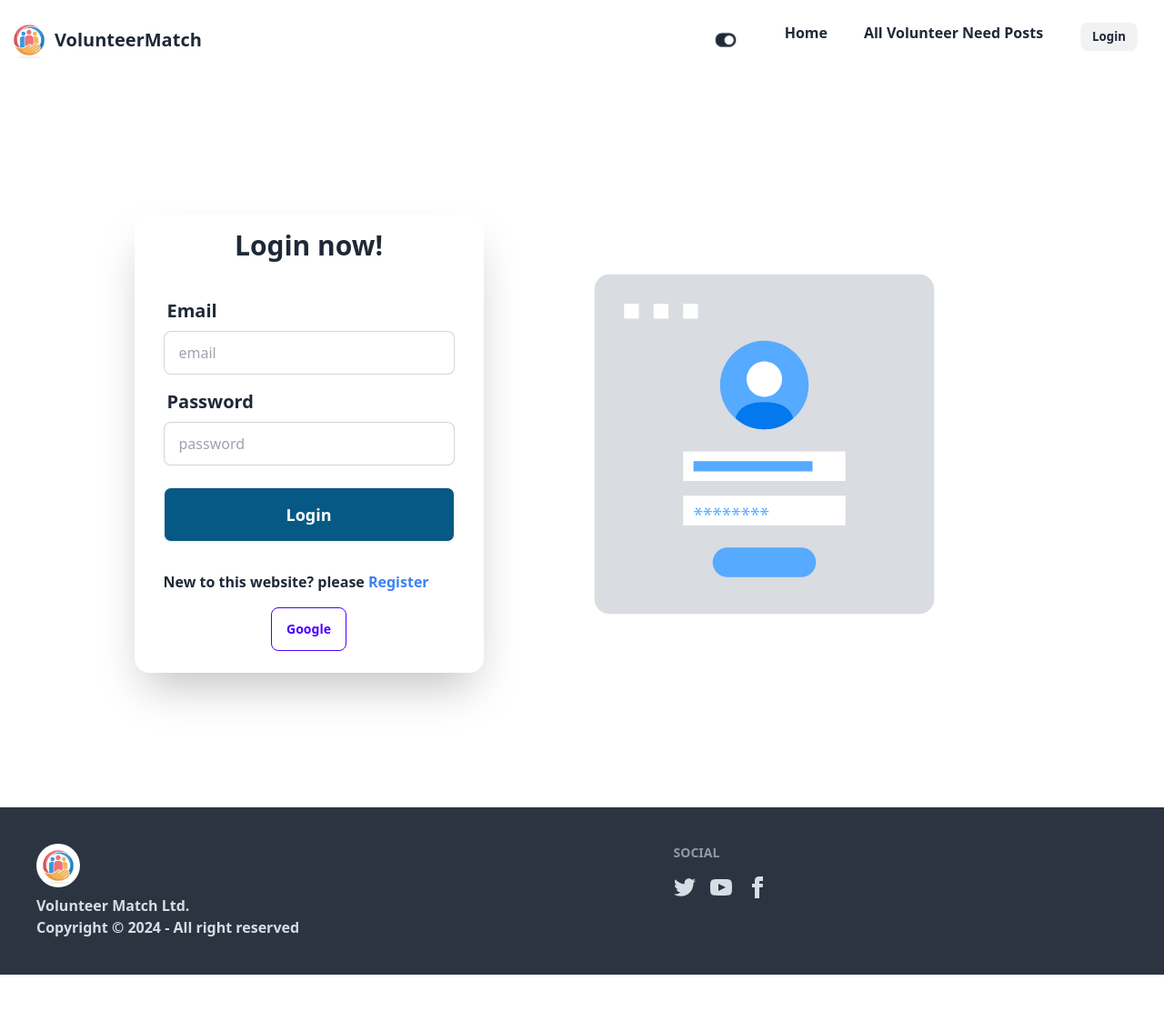
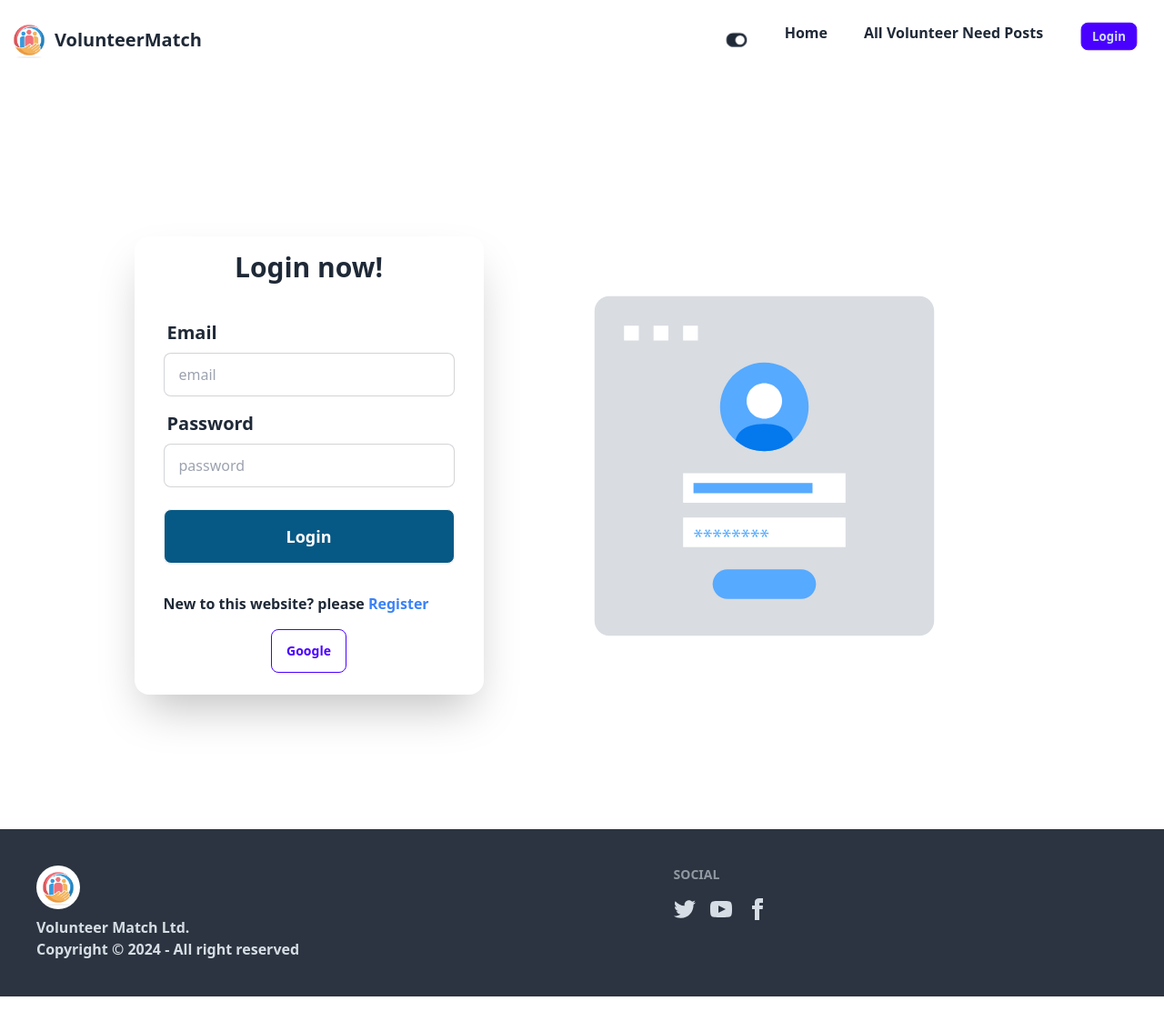
Before and after one commit to Sumaiya215/assignment11-volunteer-match-client, a React (Vite) app: page /login in a window 1280 px wide. Shown: the whole page at 91% size. Before the commit the page ends 1112 px from the top, so only its background shows below. Built offline with nearby package versions, Linux system fonts and the light colour scheme; no server answers.

Commit message:
made some corrections in the navbar and footer

```diff
--- a/src/components/Footer.jsx
+++ b/src/components/Footer.jsx
@@ -2,7 +2,7 @@ import logo from '../assets/v3-logo.jpg'
 
 const Footer = () => {
     return (
-        <div className='max-w-7xl mx-auto  mb-10'>
+        <div className='max-w-full mx-auto  mb-10'>
             <footer className="footer bg-neutral text-neutral-content p-10">
                 <aside>
                     <img src={logo} className='w-12 rounded-full' alt="" />
--- a/src/components/Navbar.jsx
+++ b/src/components/Navbar.jsx
@@ -22,6 +22,7 @@ const Navbar = () => {
 
     const toggleMenu = () => {
         setIsMenuOpen(!isMenuOpen);
+        console.log('Menu Toggled:', !isMenuOpen)
     }
 
     const toggleTheme = () => {
@@ -31,8 +32,8 @@ const Navbar = () => {
     };
 
     return (
-        <div>
-            <div className="navbar bg-base-100 max-w-7xl mx-auto">
+        <div className='min-h-28'>
+            <div className="navbar bg-base-100 max-w-full mx-auto">
                 <div className="flex-1">
                     <div className='flex gap-1 items-center'>
                         <img className='w-12' src={logo} alt="" />
@@ -67,10 +68,10 @@ const Navbar = () => {
 
                 {/* desktop menu */}
 
-                <div className='hidden lg:flex items-center gap-2'>
-                    <button className='btn btn-sm btn-ghost mr-3'
+                <div className='hidden lg:flex  items-center gap-2'>
+                    <button className='btn btn-sm btn-ghost '
                         onClick={toggleTheme}>
-                        {theme === "light"?
+                        {theme === "light" ?
                             <FaToggleOn className='text-2xl' /> :
                             <FaToggleOff className='text-2xl' />}
                     </button>
@@ -84,7 +85,7 @@ const Navbar = () => {
                         {
                             !user ? <li className='mb-2'>
                                 <Link to='/login'>
-                                    <button className='btn btn-sm font-bold '>Login</button>
+                                    <button className='btn btn-primary btn-sm font-bold '>Login</button>
                                 </Link>
 
                             </li> : <>
@@ -101,17 +102,17 @@ const Navbar = () => {
                                     <ul
                                         tabIndex={0}
                                         className="menu menu-sm dropdown-content bg-base-100
-                                        rounded-box z-[1] mt-3 w-52 p-2 shadow">
+                                       rounded-box z-[1] mt-3  p-2 shadow">
                                         <li>
-                                            <button className='font-bold' onClick={handleSignOut}>Logout</button>
+                                            <button className='font-bold btn btn-sm btn-primary' onClick={handleSignOut}>Logout</button>
                                         </li>
                                     </ul>
                                 </div>
 
                                 <li>
                                     <details className='dropdown'>
-                                        <summary className='btn btn-ghost'> My Profile </summary>
-                                        <ul className='p-2 shadow bg-base-100 rounded-box'>
+                                        <summary className='btn btn-ghost font-bold ml-1'> My Profile </summary>
+                                        <ul className='p-2 shadow bg-base-100 rounded-t-none'>
                                             <li className='text-base font-bold'>
                                                 <Link to='/add-post'>Add Volunteer Need Post</Link>
                                             </li>
@@ -128,7 +129,7 @@ const Navbar = () => {
             </div>
             {/* Mobile Menu */}
             {isMenuOpen && (
-                <div className='lg:hidden'>
+                <div className='lg:hidden '>
                         <ul className='menu bg-base-100 p-4 shadow rounded-box'>
                             <li className='mb-2 text-base font-bold'>
                                 <Link to='/'>Home</Link></li>
@@ -139,7 +140,7 @@ const Navbar = () => {
                                 !user ? (
                                     <li className='mb-2 text-base font-bold'>
                                         <Link to='/login'>
-                                        <button className='btn btn-sm '>
+                                            <button className='btn btn-primary btn-sm '>
                                                 Login
                                             </button>
                                         </Link>
@@ -160,6 +161,7 @@ const Navbar = () => {
                                 </>
                             }
                         </ul>
+
                 </div>
             )}
         </div>
--- a/src/components/PostCard.jsx
+++ b/src/components/PostCard.jsx
@@ -19,7 +19,7 @@ const PostCard = ({ post }) => {
                     <p className="font-semibold">Deadline: {format(new Date(deadline), 'P')}</p>
                     <div className="card-actions mt-4">
                         <Link to={`/post/${_id}`}>
-                            <button className="btn btn-primary">View Details</button>
+                            <button className="btn btn-primary font-bold">View Details</button>
                         </Link>
                     </div>
                 </div>
```
Lines whose indentation alone changed are shown as unchanged.
